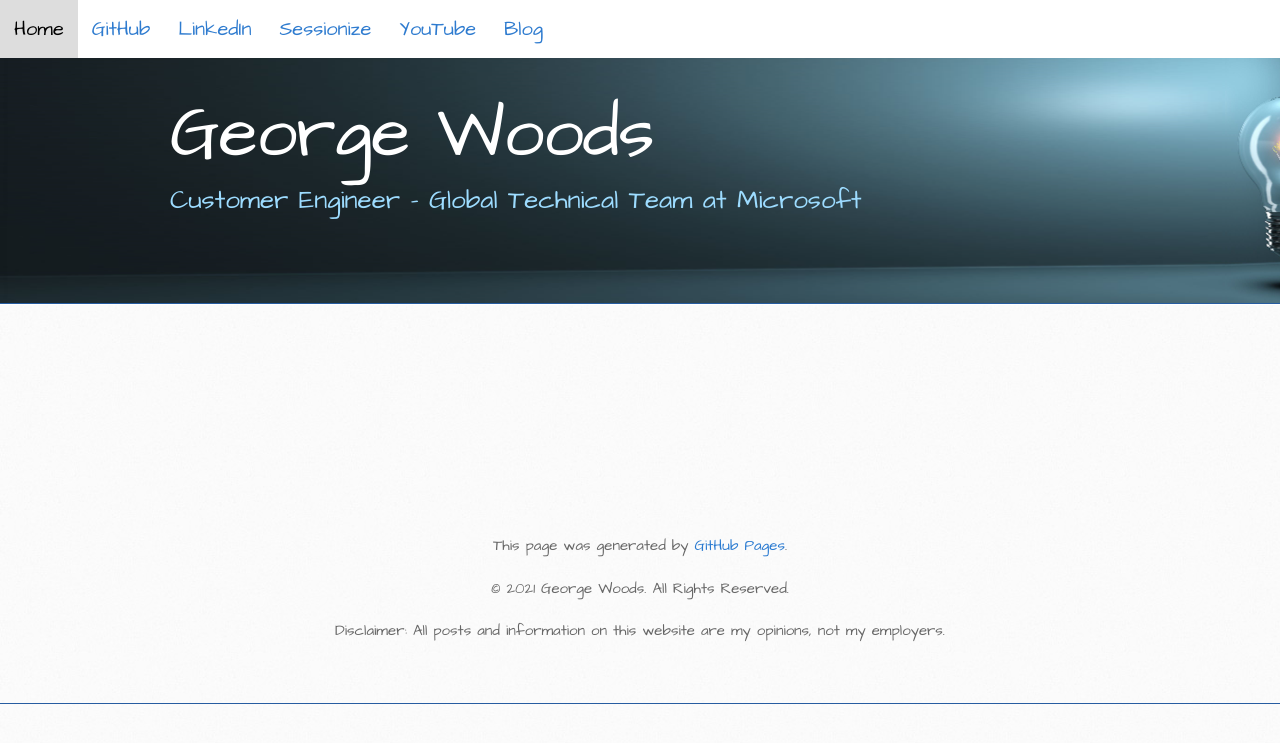
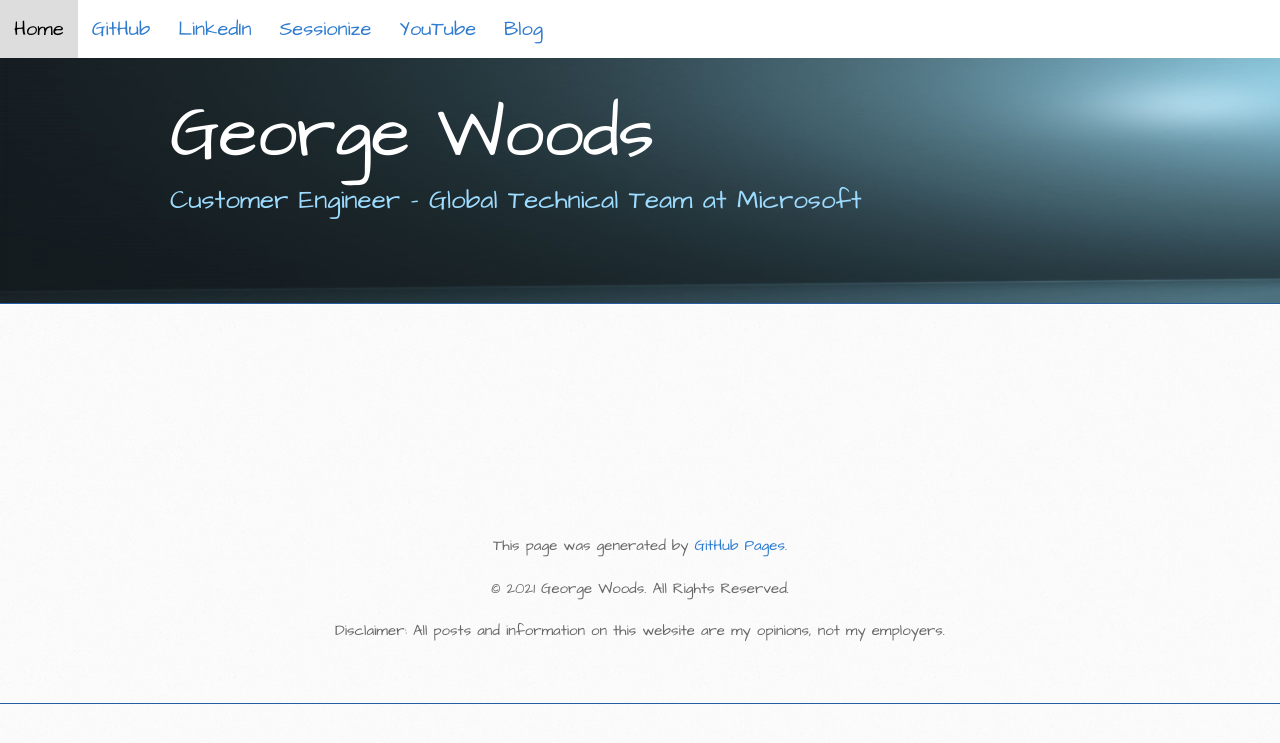
Before and after one commit to gvwoods/gvwoods.github.io, a Jekyll site: the page built from report-test.md, in a window 1280 px wide. Shown: the top 743 px of the page. Built offline with Jekyll 4.4.1, drawn with Linux system fonts in a browser that asks for light colours.

Commit message:
Update stylesheet.css

```diff
--- a/stylesheets/stylesheet.css
+++ b/stylesheets/stylesheet.css
@@ -494,7 +494,7 @@
   padding-top: 40px;
   padding-bottom: 40px;
   font-family: 'Architects Daughter', 'Helvetica Neue', Helvetica, Arial, serif;
-  background: #4B646D url(../images/website4.png) 0 0 repeat-x;
+  background: #4B646D url(../images/website2.png) 0 0 repeat-x;
   border-bottom: solid 1px #275da1;
 }
 
```
